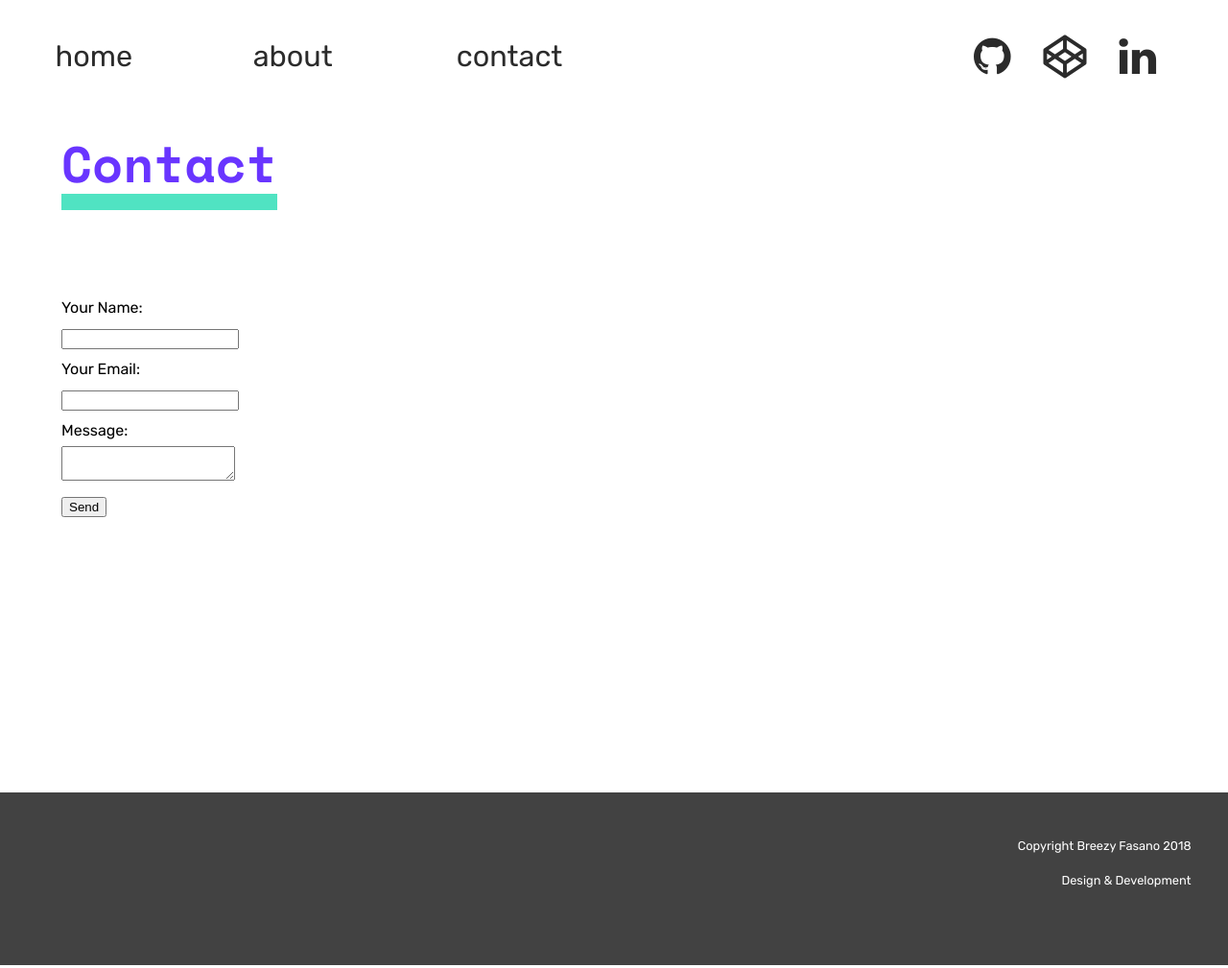
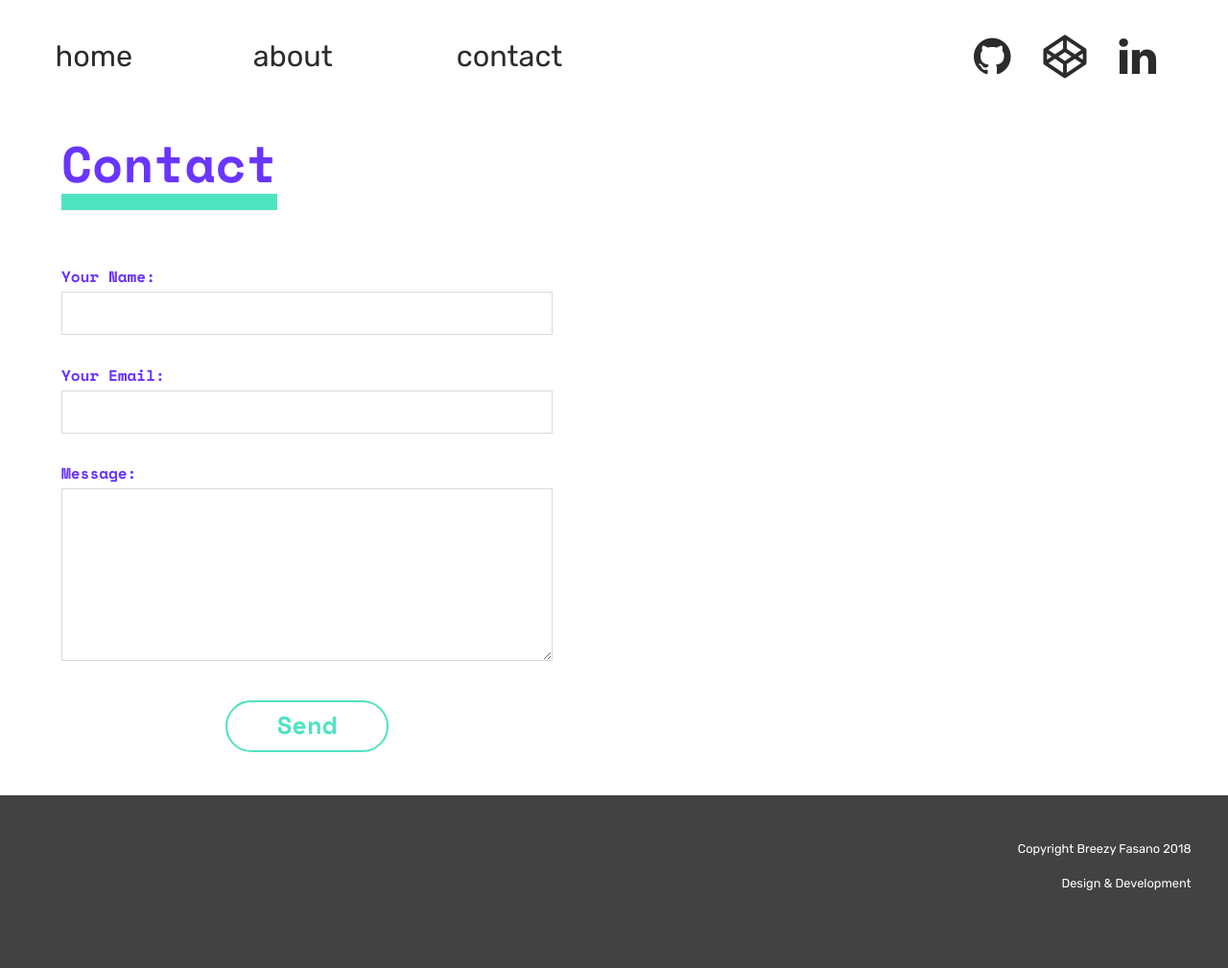
Before and after one commit to breezyfasano/breezyfasano-site, a Jekyll site: the page built from contact.md, in a window 1280 px wide. Shown: the whole page at 96% size. Built offline with Jekyll 4.4.1, drawn with Linux system fonts in a browser that asks for light colours; nearby versions of some CDN libraries.

Commit message:
added contact form and finished styling it

```diff
--- a/_layouts/contact.html
+++ b/_layouts/contact.html
@@ -7,23 +7,24 @@
 
     <span class="post-content">{{ content }}</span>
 
-    <div class="form-container"></div>
-    <form name="contact" method="POST" netlify>
+    <div class="form-container">
+            <form name="contact" method="POST" netlify>
         <p>
-            <label>Your Name: <br><input type="text" name="name" /></label>
+<label class="label">Your Name: <br><input type="text" class="input--border" name="name" /></label>
         </p>
         <p>
-            <label>Your Email: <br><input type="email" name="email" /></label>
+<label class="label">Your Email: <br><input class="input--border" type=" email" name="email" /></label>
         </p>
         <p>
-            <label>Message:
-                <br><textarea name="message"></textarea></label>
+<label class="label">Message:
+                <br><textarea class="input--border" name="message"></textarea></label>
         </p>
         <p>
-            <button type="submit">Send</button>
+<button class="button button--active" type="submit">Send</button>
         </p>
     </form>
-</div>
+    </div>
+
 </div>
 
 {% include footer.html %}
--- a/_layouts/post.html
+++ b/_layouts/post.html
@@ -2,7 +2,7 @@
 {% include header.html %}
 
 <div class="posts-container">
-<h1 class="page-header page-header--spacing" {% if page.layout == "post" %} style="padding: 20px 20px 0px 0;" {% endif %}> {{ page.title }}</h1>
+<h1 class="page-header" {% if page.layout == "post" %} style="padding: 20px 20px 0px 0; margin-bottom: 3vw;" {% endif %}> {{ page.title }}</h1>
     <br><span class="post-date__post">{{ page.date | date: '%m.%-d.%Y' }}</span><br>
     <span class="post-content">{{ content }}</span>
 
--- a/_sass/_desktop-only.scss
+++ b/_sass/_desktop-only.scss
@@ -62,12 +62,24 @@
         }
     }
 
+    // contact form styling
+
+    .form-container {
+        width: 40vw;
+    }
+
+    .button {
+        font-size: 2vw;
+        padding: .3vw 4vw .6vw 4vw;
+    }
+
     // footer.html styling
     .footer {
         font-size: 1vw;
     }
 
 }
+
 
 @media all and (-ms-high-contrast: none),
 (-ms-high-contrast: active) { // if unsupported IE
--- /dev/null
+++ b/_sass/_form.scss
@@ -0,0 +1,42 @@
+.form-container {
+    width: 80vw;
+}
+
+input {
+    height: 5vh;
+    width: 100%;
+}
+
+.input--border {
+    border: 1px solid $lightgray;
+}
+
+textarea {
+    height: 20vh;
+    width: 100%;
+    margin-bottom: 2vh;
+}
+
+.label {
+    font-family: $headerfont;
+    display: block;
+    padding: 1vw 0 1vw 0;
+    color: $electricpurp;
+}
+
+.button {
+    font-family: $headerfont;
+    display: block;
+    color: $mint;
+    font-size: 4vw;
+    background: transparent;
+    border: 2px solid $mint;
+    padding: 2vw 8vw 2vw 8vw;
+    border-radius: 40px;
+    margin: 0 auto 0 auto;
+    &:hover {
+        color: white;
+        background: $mint;
+        cursor: pointer;
+    }
+}
--- a/_sass/_page.scss
+++ b/_sass/_page.scss
@@ -3,7 +3,6 @@
     font-size: 7vw;
     color: $electricpurp;
     display: inline-block;
-    margin: 0 0 5vw 0vw;
     line-height: 8vw;
 
     &:after {
@@ -16,9 +15,3 @@
         margin-top: 1vw;
     }
 }
-
-
-.page-header--spacing {
-    margin: 0 0 5vh 0vw;
-
-}
--- a/_sass/_posts.scss
+++ b/_sass/_posts.scss
@@ -33,6 +33,7 @@ body:not(a) {
         line-height: 1.9rem; //main line height for post body
         margin-top: 20px;
         font-size: 1rem;
+        text-align: justify;
     }
     blockquote {
         font-size: 1.2em;
--- a/css/styles.scss
+++ b/css/styles.scss
@@ -7,7 +7,7 @@
 $mint: #50E3C2;
 $electricpurp: #6935FF;
 $basegray: #2B2B2B;
-$lightgray: #efefef;
+$lightgray: #dadada;
 $headerfont: "Space Mono",
 'Courier New',
 Courier,
@@ -190,5 +190,6 @@ a {
 @import 'syntax';
 @import 'reset';
 @import 'page';
+@import 'form';
 @import 'footer';
 @import 'desktop-only';
```
